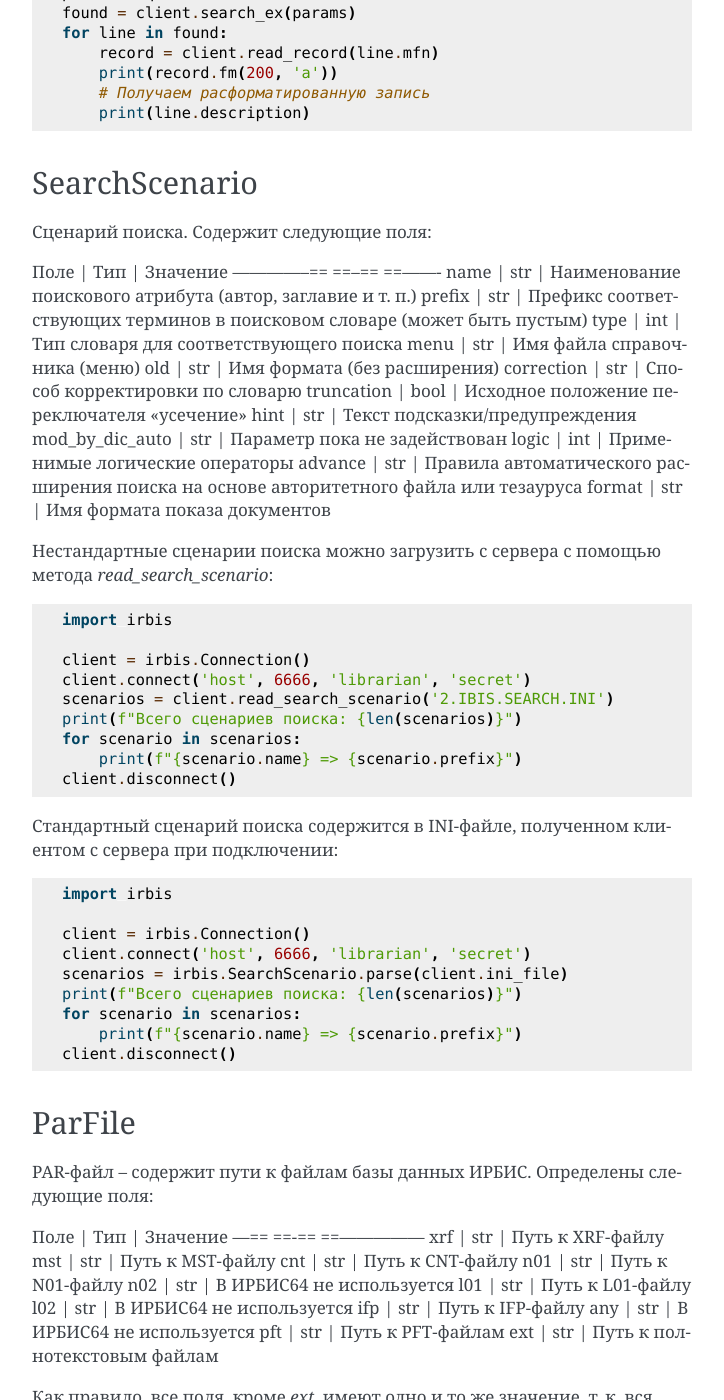
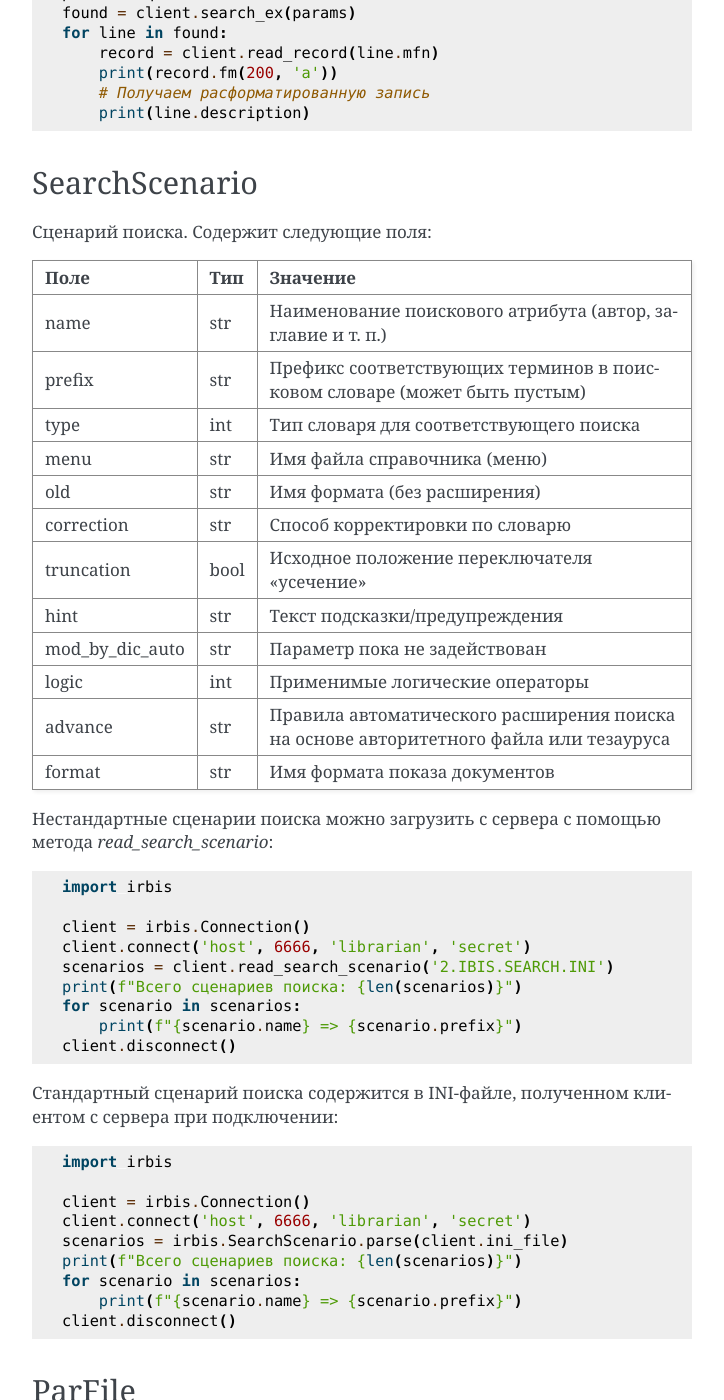
Before and after one commit to amironov73/PythonIrbis, a Sphinx documentation site: the page built from docs/chapter4.rst, in a window 1280 px wide and 1400 px high, scrolled down 9105 px. Shown: the whole window, without its empty margins (388-1112 px from the left). Built offline with Sphinx 7.4.7, drawn with Linux system fonts in a browser that asks for light colours; some of the changed text lies outside the part shown.

Commit message:
Work on translate Markdown docs to RestructuredText docs

```diff
--- a/docs/chapter1.rst
+++ b/docs/chapter1.rst
@@ -38,9 +38,9 @@
 
 Здесь `--user` означает установку только для текущего пользователя (без этого ключа установка будет выполняться для всех пользователей и может потребовать администраторских прав), а `--upgrade` - обновление пакета при необходимости. Если уже установлена последняя версия пакета, то `pip` просто сообщит об этом и завершит работу.
 
-Также можно установить пакет, скачав необходимые файлы с репозитория GitHub: [https://github.com/amironov73/PythonIrbis](https://github.com/amironov73/PythonIrbis).
+Также можно установить пакет, скачав необходимые файлы с репозитория GitHub: https://github.com/amironov73/PythonIrbis
 
-Кроме того, доступны ночные dist-сборки на AppVeyor: [https://ci.appveyor.com/project/AlexeyMironov/pythonirbis/build/artifacts](https://ci.appveyor.com/project/AlexeyMironov/pythonirbis/build/artifacts).
+Кроме того, доступны ночные dist-сборки на AppVeyor: https://ci.appveyor.com/project/AlexeyMironov/pythonirbis/build/artifacts
 
 Примеры программ
 ================
--- a/docs/chapter4.rst
+++ b/docs/chapter4.rst
@@ -416,20 +416,22 @@
 
 Сценарий поиска. Содержит следующие поля:
 
-Поле            | Тип  | Значение
---------------== ==--== ==-------
-name            | str  | Наименование поискового атрибута (автор, заглавие и т. п.)
-prefix          | str  | Префикс соответствующих терминов в поисковом словаре (может быть пустым)
-type            | int  | Тип словаря для соответствующего поиска
-menu            | str  | Имя файла справочника (меню)
-old             | str  | Имя формата (без расширения)
-correction      | str  | Способ корректировки по словарю
-truncation      | bool | Исходное положение переключателя "усечение"
-hint            | str  | Текст подсказки/предупреждения
-mod_by_dic_auto | str  | Параметр пока не задействован
-logic           | int  | Применимые логические операторы
-advance         | str  | Правила автоматического расширения поиска на основе авторитетного файла или тезауруса
-format          | str  | Имя формата показа документов
+================ ====== ======================================================================================
+Поле              Тип    Значение
+================ ====== ======================================================================================
+name              str    Наименование поискового атрибута (автор, заглавие и т. п.)
+prefix            str    Префикс соответствующих терминов в поисковом словаре (может быть пустым)
+type              int    Тип словаря для соответствующего поиска
+menu              str    Имя файла справочника (меню)
+old               str    Имя формата (без расширения)
+correction        str    Способ корректировки по словарю
+truncation        bool   Исходное положение переключателя "усечение"
+hint              str    Текст подсказки/предупреждения
+mod_by_dic_auto   str    Параметр пока не задействован
+logic             int    Применимые логические операторы
+advance           str    Правила автоматического расширения поиска на основе авторитетного файла или тезауруса
+format            str    Имя формата показа документов
+================ ====== ======================================================================================
 
 Нестандартные сценарии поиска можно загрузить с сервера с помощью метода `read_search_scenario`:
 
@@ -464,19 +466,21 @@
 
 PAR-файл -- содержит пути к файлам базы данных ИРБИС. Определены следующие поля:
 
-Поле | Тип | Значение
----== ==-== ==---------------
-xrf  | str | Путь к XRF-файлу
-mst  | str | Путь к MST-файлу
-cnt  | str | Путь к CNT-файлу
-n01  | str | Путь к N01-файлу
-n02  | str | В ИРБИС64 не используется
-l01  | str | Путь к L01-файлу
-l02  | str | В ИРБИС64 не используется
-ifp  | str | Путь к IFP-файлу
-any  | str | В ИРБИС64 не используется
-pft  | str | Путь к PFT-файлам
-ext  | str | Путь к полнотекстовым файлам
+===== ===== =============================
+Поле   Тип   Значение
+===== ===== =============================
+xrf    str   Путь к XRF-файлу
+mst    str   Путь к MST-файлу
+cnt    str   Путь к CNT-файлу
+n01    str   Путь к N01-файлу
+n02    str   В ИРБИС64 не используется
+l01    str   Путь к L01-файлу
+l02    str   В ИРБИС64 не используется
+ifp    str   Путь к IFP-файлу
+any    str   В ИРБИС64 не используется
+pft    str   Путь к PFT-файлам
+ext    str   Путь к полнотекстовым файлам
+===== ===== =============================
 
 Как правило, все поля, кроме `ext`, имеют одно и то же значение, т. к. вся база данных, кроме полнотекстовых файлов, хранится в одной и той же директории.
 
@@ -532,20 +536,24 @@
 
 Класс `OptLine` представляет одну строку в OPT-файле. Содержит следующие поля.
 
-Поле      | Тип | Значение
---------== ==-== ==---------------
-pattern   | str | Шаблон для имени рабочего листа (см. ниже).
-worksheet | str | Имя соответствующего WS-файла (без расширения).
+========== ===== ================================================
+Поле        Тип   Значение
+========== ===== ================================================
+pattern     str   Шаблон для имени рабочего листа (см. ниже).
+worksheet   str   Имя соответствующего WS-файла (без расширения).
+========== ===== ================================================
 
 Шаблон для имени может содержать символ `+`, означающий «любой символ, в том числе его отсутствие».
 
 Класс `OptFile` представляет OPT-файл в целом. Содержит следующие поля.
 
-Поле      | Тип  | Значение
---------== ==--== ==---------------
-lines     | list | Список строк (`OptLine`).
-length    | int  | Длина шаблона в символах.
-tag       | int  | Метка поля в записи, хранящего имя рабочиего листа.
+========== ====== ====================================================
+Поле        Тип    Значение
+========== ====== ====================================================
+lines       list   Список строк (`OptLine`).
+length      int    Длина шаблона в символах.
+tag         int    Метка поля в записи, хранящего имя рабочиего листа.
+========== ====== ====================================================
 
 Определены следующие методы:
 
```
Also changed, not shown: docs/chapter5.rst (+19 -17 lines), .readthedocs.yml (added).
